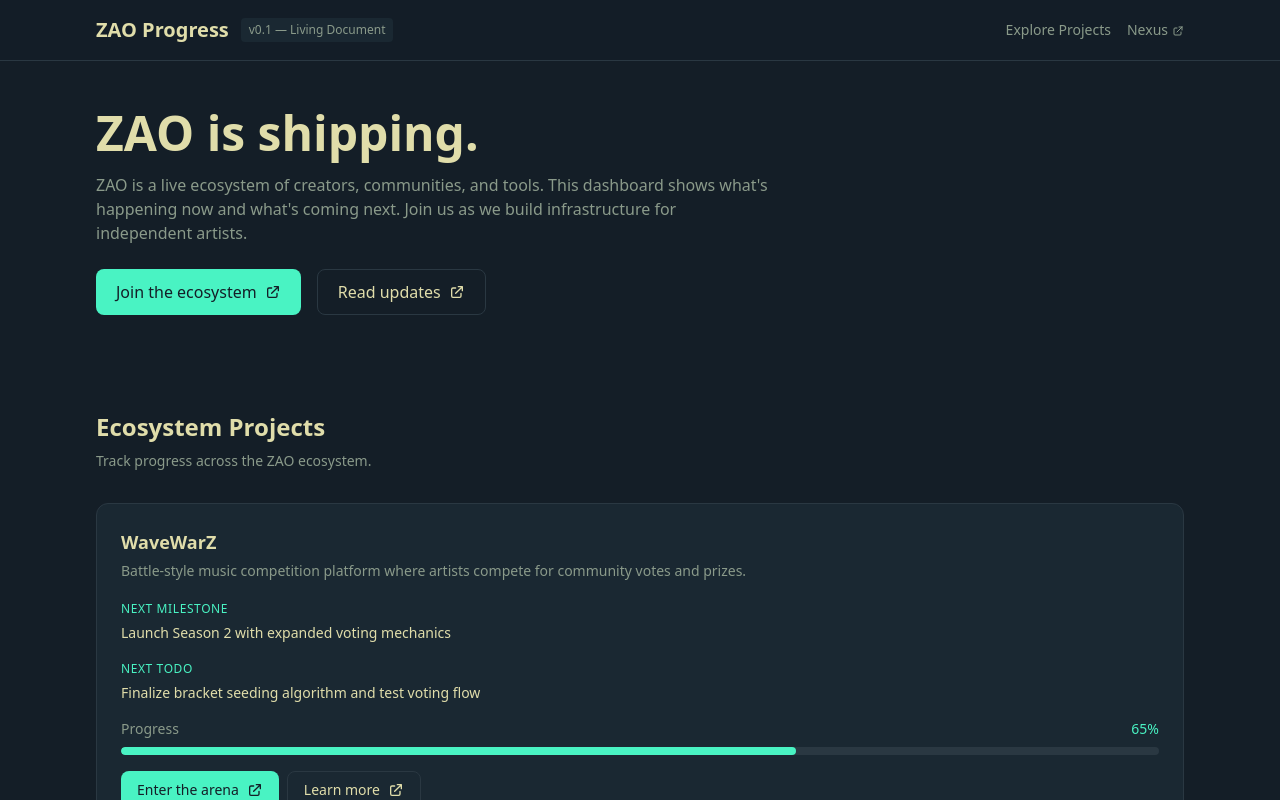
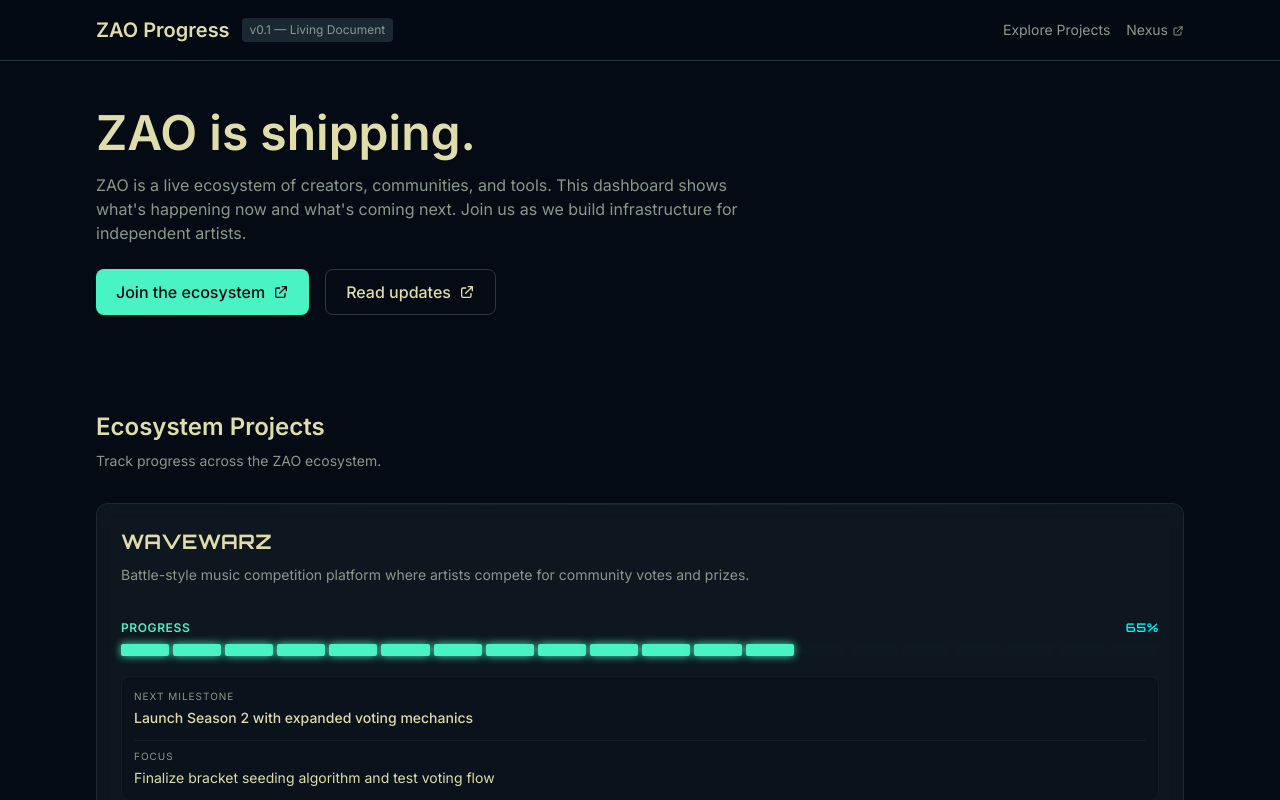
Before and after one commit to bettercallzaal/zaoprojects, a Next.js app: page / in a window 1280 px wide. Shown: the top 800 px of the page. Built offline with nearby package versions, Linux system fonts and the light colour scheme.

Commit message:
feat(ui): implement segmented high-tech progress bars and glassmorphism

```diff
--- a/components/CTAButtons.tsx
+++ b/components/CTAButtons.tsx
@@ -7,54 +7,35 @@ interface CTAButtonsProps {
 
 export default function CTAButtons({ primary, secondary }: CTAButtonsProps) {
   return (
-    <div className="space-y-2">
-      <div className="flex flex-row gap-2">
+    <div className="space-y-2 pt-2">
+      <div className="flex flex-row gap-3">
         <a
           href={primary.href}
           target="_blank"
           rel="noopener noreferrer"
-          className="inline-flex items-center justify-center px-3 py-1.5 sm:px-4 sm:py-2 bg-zao-accent text-zao-bg text-xs sm:text-sm font-medium rounded-lg hover:bg-zao-accent-hover transition-colors duration-200 focus:outline-none focus:ring-2 focus:ring-zao-accent focus:ring-offset-2 focus:ring-offset-zao-bg"
+          className="
+            flex-1 inline-flex items-center justify-center px-4 py-2.5
+            bg-zao-accent text-zao-bg text-xs sm:text-sm font-bold uppercase tracking-wider
+            rounded hover:bg-zao-accent-hover hover:shadow-[0_0_15px_rgba(73,243,195,0.4)]
+            transition-all duration-300
+          "
         >
           {primary.label}
-          <svg
-            className="ml-1 w-3 h-3 sm:ml-2 sm:w-4 sm:h-4"
-            fill="none"
-            stroke="currentColor"
-            viewBox="0 0 24 24"
-            aria-hidden="true"
-          >
-            <path
-              strokeLinecap="round"
-              strokeLinejoin="round"
-              strokeWidth={2}
-              d="M10 6H6a2 2 0 00-2 2v10a2 2 0 002 2h10a2 2 0 002-2v-4M14 4h6m0 0v6m0-6L10 14"
-            />
-          </svg>
         </a>
         <a
           href={secondary.href}
           target="_blank"
           rel="noopener noreferrer"
-          className="inline-flex items-center justify-center px-3 py-1.5 sm:px-4 sm:py-2 border border-zao-border text-zao-text text-xs sm:text-sm font-medium rounded-lg hover:border-zao-accent hover:text-zao-accent transition-colors duration-200 focus:outline-none focus:ring-2 focus:ring-zao-accent focus:ring-offset-2 focus:ring-offset-zao-bg"
+          className="
+             inline-flex items-center justify-center px-4 py-2.5
+            border border-zao-accent/30 text-zao-accent text-xs sm:text-sm font-bold uppercase tracking-wider
+            rounded hover:bg-zao-accent/5 hover:border-zao-accent
+            transition-all duration-300
+          "
         >
           {secondary.label}
-          <svg
-            className="ml-1 w-3 h-3 sm:ml-2 sm:w-4 sm:h-4"
-            fill="none"
-            stroke="currentColor"
-            viewBox="0 0 24 24"
-            aria-hidden="true"
-          >
-            <path
-              strokeLinecap="round"
-              strokeLinejoin="round"
-              strokeWidth={2}
-              d="M10 6H6a2 2 0 00-2 2v10a2 2 0 002 2h10a2 2 0 002-2v-4M14 4h6m0 0v6m0-6L10 14"
-            />
-          </svg>
         </a>
       </div>
-      <p className="text-xs text-zao-muted">{primary.helperText}</p>
     </div>
   );
 }
--- /dev/null
+++ b/components/GlassCard.tsx
@@ -0,0 +1,25 @@
+import { ReactNode } from "react";
+
+interface GlassCardProps {
+    children: ReactNode;
+    className?: string;
+}
+
+export function GlassCard({ children, className = "" }: GlassCardProps) {
+    return (
+        <div
+            className={`
+        relative overflow-hidden rounded-xl border border-zao-border/50
+        bg-zao-glass backdrop-blur-md
+        transition-all duration-300
+        hover:border-zao-accent/30 hover:shadow-[0_0_20px_rgba(73,243,195,0.05)]
+        ${className}
+      `}
+        >
+            {/* Subtle top gradient line for depth */}
+            <div className="absolute inset-x-0 top-0 h-px bg-gradient-to-r from-transparent via-zao-accent/20 to-transparent opacity-50" />
+
+            {children}
+        </div>
+    );
+}
--- a/components/ProgressBar.tsx
+++ /dev/null
@@ -1,40 +0,0 @@
-"use client";
-
-interface ProgressBarProps {
-  progress: number;
-  projectName: string;
-}
-
-export default function ProgressBar({
-  progress,
-  projectName,
-}: ProgressBarProps) {
-  const clampedProgress = Math.min(100, Math.max(0, progress));
-
-  return (
-    <div className="w-full">
-      <div className="flex justify-between items-center mb-2">
-        <span className="text-sm text-zao-muted">Progress</span>
-        <span className="text-sm font-medium text-zao-accent">
-          {clampedProgress}%
-        </span>
-      </div>
-      <div
-        className="h-2 bg-zao-border rounded-full overflow-hidden"
-        role="progressbar"
-        aria-valuenow={clampedProgress}
-        aria-valuemin={0}
-        aria-valuemax={100}
-        aria-label={`${projectName} progress: ${clampedProgress}%`}
-      >
-        <div
-          className="h-full bg-zao-accent rounded-full transition-all duration-1000 ease-out"
-          style={{
-            width: `${clampedProgress}%`,
-            "--progress-width": `${clampedProgress}%`,
-          } as React.CSSProperties}
-        />
-      </div>
-    </div>
-  );
-}
--- a/components/ProjectCard.tsx
+++ b/components/ProjectCard.tsx
@@ -1,6 +1,7 @@
 import { Project } from "@/lib/types";
-import ProgressBar from "./ProgressBar";
+import { TechProgressBar } from "./TechProgressBar";
 import CTAButtons from "./CTAButtons";
+import { GlassCard } from "./GlassCard";
 
 interface ProjectCardProps {
   project: Project;
@@ -8,36 +9,49 @@ interface ProjectCardProps {
 
 export default function ProjectCard({ project }: ProjectCardProps) {
   return (
-    <article className="bg-zao-card border border-zao-border rounded-xl p-4 sm:p-6 hover:border-zao-accent/50 transition-colors duration-300">
-      <header className="mb-3">
-        <h3 className="text-base sm:text-lg font-semibold text-zao-text mb-1">
+    <GlassCard className="p-5 sm:p-6 flex flex-col h-full">
+      <header className="mb-4">
+        <h3 className="text-lg sm:text-xl font-bold font-orbitron text-zao-text mb-2 tracking-wide uppercase">
           {project.name}
         </h3>
-        <p className="text-zao-muted text-sm leading-relaxed">
+        <p className="text-zao-muted text-sm leading-relaxed min-h-[40px]">
           {project.shortDescription}
         </p>
       </header>
 
-      <div className="space-y-2 sm:space-y-3 mb-4">
+      <div className="flex-1 flex flex-col justify-end space-y-5">
+
+        {/* Progress System */}
+        <div className="space-y-2">
+          <div className="flex justify-between items-end text-xs uppercase tracking-wider font-semibold">
+            <span className="text-zao-accent">Progress</span>
+            <span className="text-zao-secondary font-orbitron">{project.progress}%</span>
+          </div>
+          <TechProgressBar progress={project.progress} />
+        </div>
+
+        {/* Info Grid */}
+        <div className="grid grid-cols-1 gap-3 p-3 rounded-lg bg-zao-bg/30 border border-zao-border/30">
           <div>
-          <span className="text-xs uppercase tracking-wider text-zao-accent font-medium">
+            <span className="block text-[10px] uppercase tracking-widest text-zao-muted mb-1">
               Next Milestone
             </span>
-          <p className="text-zao-text text-sm mt-1">{project.nextMilestone}</p>
+            <p className="text-zao-text text-xs sm:text-sm font-medium">
+              {project.nextMilestone}
+            </p>
           </div>
-        <div>
-          <span className="text-xs uppercase tracking-wider text-zao-accent font-medium">
-            Next TODO
+          <div className="pt-2 border-t border-zao-border/30">
+            <span className="block text-[10px] uppercase tracking-widest text-zao-muted mb-1">
+              Focus
             </span>
-          <p className="text-zao-text text-sm mt-1">{project.nextTodo}</p>
+            <p className="text-zao-text text-xs sm:text-sm text-zao-muted/90">
+              {project.nextTodo}
+            </p>
           </div>
         </div>
 
-      <div className="mb-4">
-        <ProgressBar progress={project.progress} projectName={project.name} />
+        <CTAButtons primary={project.ctas.primary} secondary={project.ctas.secondary} />
       </div>
-
-      <CTAButtons primary={project.ctas.primary} secondary={project.ctas.secondary} />
-    </article>
+    </GlassCard>
   );
 }
--- /dev/null
+++ b/components/TechProgressBar.tsx
@@ -0,0 +1,50 @@
+"use client";
+
+import { useEffect, useState } from "react";
+
+interface TechProgressBarProps {
+    progress: number; // 0 to 100
+    totalSegments?: number;
+}
+
+export function TechProgressBar({
+    progress,
+    totalSegments = 20,
+}: TechProgressBarProps) {
+    // Use state to trigger animation on mount
+    const [activeSegmentCount, setActiveSegmentCount] = useState(0);
+
+    useEffect(() => {
+        // Calculate how many segments should be filled
+        const targetSegments = Math.round((progress / 100) * totalSegments);
+        // Simple timeout to trigger animation after render
+        const timer = setTimeout(() => {
+            setActiveSegmentCount(targetSegments);
+        }, 100);
+        return () => clearTimeout(timer);
+    }, [progress, totalSegments]);
+
+    return (
+        <div className="w-full flex gap-1 h-3">
+            {Array.from({ length: totalSegments }).map((_, index) => {
+                const isActive = index < activeSegmentCount;
+                return (
+                    <div
+                        key={index}
+                        className={`
+              flex-1 rounded-sm transition-all duration-300 ease-out
+              ${isActive
+                                ? "bg-zao-accent shadow-[0_0_8px_#49f3c3] scale-y-100"
+                                : "bg-zao-card/50 scale-y-75 opacity-30"
+                            }
+            `}
+                        style={{
+                            // Staggered delay for "filling up" effect
+                            transitionDelay: `${index * 25}ms`,
+                        }}
+                    />
+                );
+            })}
+        </div>
+    );
+}
--- a/styles/globals.css
+++ b/styles/globals.css
@@ -1,3 +1,5 @@
+@import url('https://fonts.googleapis.com/css2?family=Inter:wght@300;400;500;600&family=Orbitron:wght@400;500;600;700&display=swap');
+
 @tailwind base;
 @tailwind components;
 @tailwind utilities;
--- a/tailwind.config.ts
+++ b/tailwind.config.ts
@@ -10,28 +10,20 @@ const config: Config = {
     extend: {
       colors: {
         zao: {
-          bg: "#141e27",
+          bg: "#050b14", // Deep Void
+          glass: "rgba(20, 30, 39, 0.6)", // Glass Dark
           text: "#e0ddaa",
-          accent: "#49f3c3",
+          accent: "#49f3c3", // Neon Teal
           "accent-hover": "#3dd4a8",
+          secondary: "#00f0ff", // Cyber Blue
           muted: "#8a9a8a",
           card: "#1a2832",
           border: "#2a3842",
         },
       },
       fontFamily: {
-        sans: [
-          "Geist",
-          "ui-sans-serif",
-          "system-ui",
-          "-apple-system",
-          "BlinkMacSystemFont",
-          "Segoe UI",
-          "Roboto",
-          "Helvetica Neue",
-          "Arial",
-          "sans-serif",
-        ],
+        orbitron: ["Orbitron", "sans-serif"],
+        sans: ["Inter", "sans-serif"],
       },
       animation: {
         "progress-fill": "progressFill 1s ease-out forwards",
```
Also changed, not shown: 1 other file (tests, documents, lock files or other folders). Lines whose indentation alone changed are shown as unchanged.
